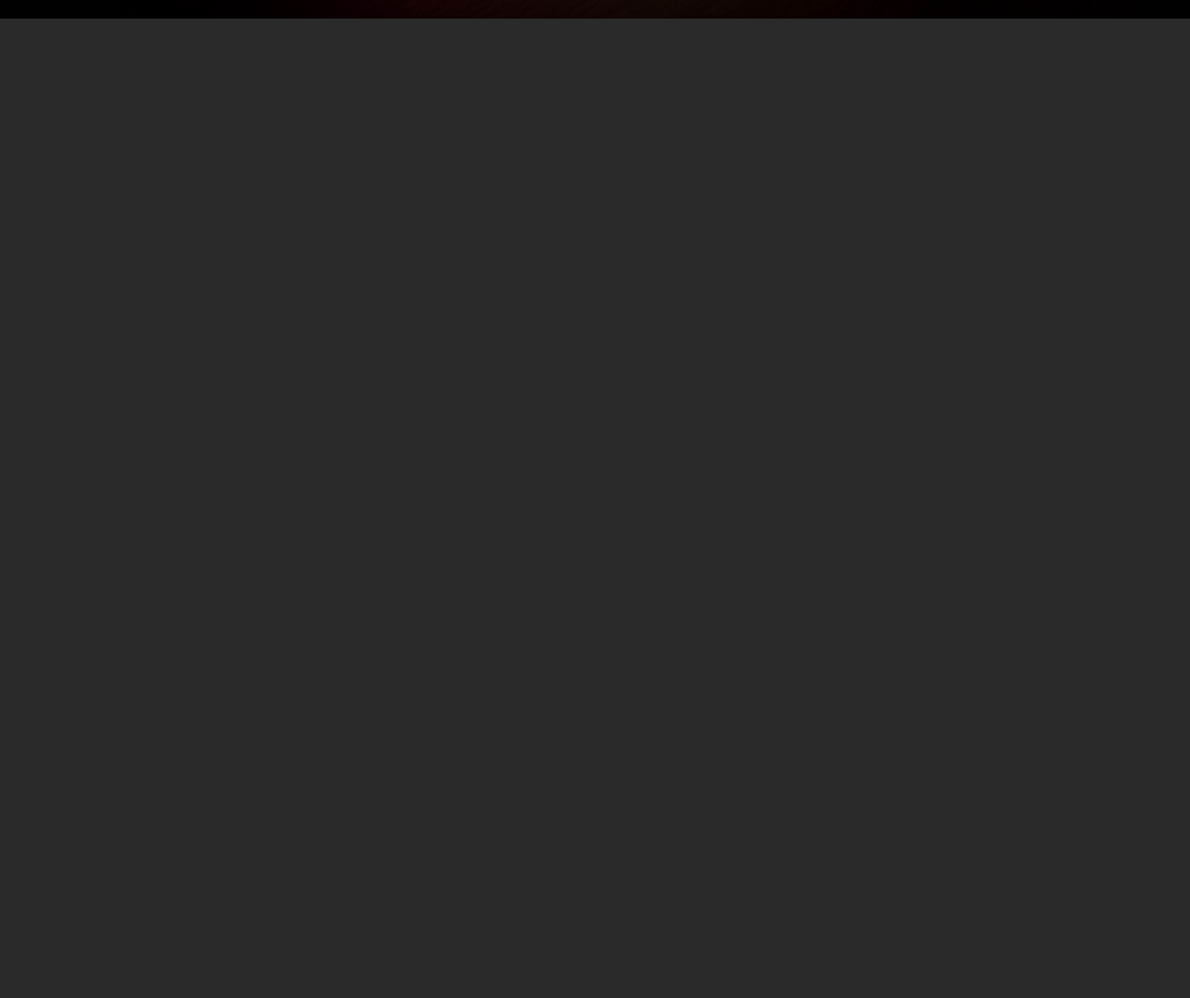
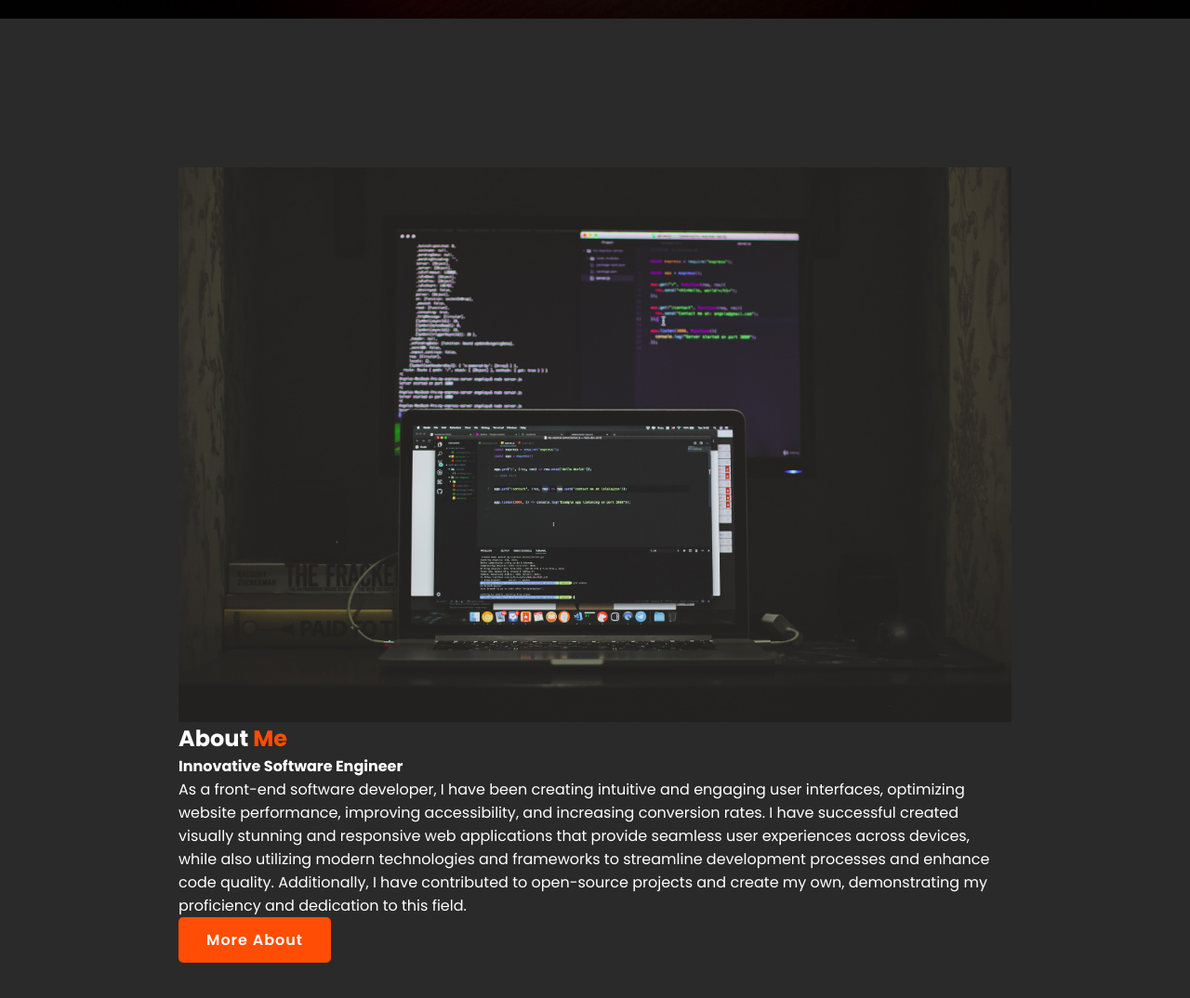
Before and after one commit to FelixTwoli/Feix-portfolio, a plain HTML site: page index.html in a window 1280 px wide. Shown: the part 780-1854 px from the top of the page at 93% size. Before the commit the page ends 1080 px from the top, so only its background shows below. Drawn offline with nearby package versions, Linux system fonts and the light colour scheme.

Commit message:
added home section

```diff
--- a/css/style.css
+++ b/css/style.css
@@ -200,3 +200,13 @@ section {
 .btn2 span i:hover {
     transform: scale(1.1) translateY(5px);
 }
+
+img {
+    width: 100%;
+    height: 100%;
+    object-fit: cover;
+    background-position: center;
+    display: flex;
+    align-items: center;
+    justify-content: flex-start;
+}
--- a/index.html
+++ b/index.html
@@ -57,9 +57,19 @@
 
     <!-- About section design-->
     <section class="about" id="about">
-        <div class="">
+        <div class="about-img">
+            <img src="images/about.jpg" alt="about">
+        </div>
+        <div class="about-text">
+            <h2>About <span>Me</span></h2>
+            <h4>Innovative Software Engineer</h4>
+            <p>As a front-end software developer, I have been creating intuitive and engaging user interfaces, optimizing website performance,
+                improving accessibility, and increasing conversion rates. I have successful created visually stunning and responsive web applications that provide seamless user experiences across devices, while also utilizing modern technologies and frameworks to streamline development processes and enhance code quality.
+                Additionally, I have contributed to open-source projects and create my own, demonstrating my proficiency and dedication to this field.
+                </p>
+                <a href="#" class="btn">More About</a>
+        </div>
 
-        </div>
 
     </section>
     <!-- custom js link -->
```
Also changed, not shown: images/about.jpg (added).
